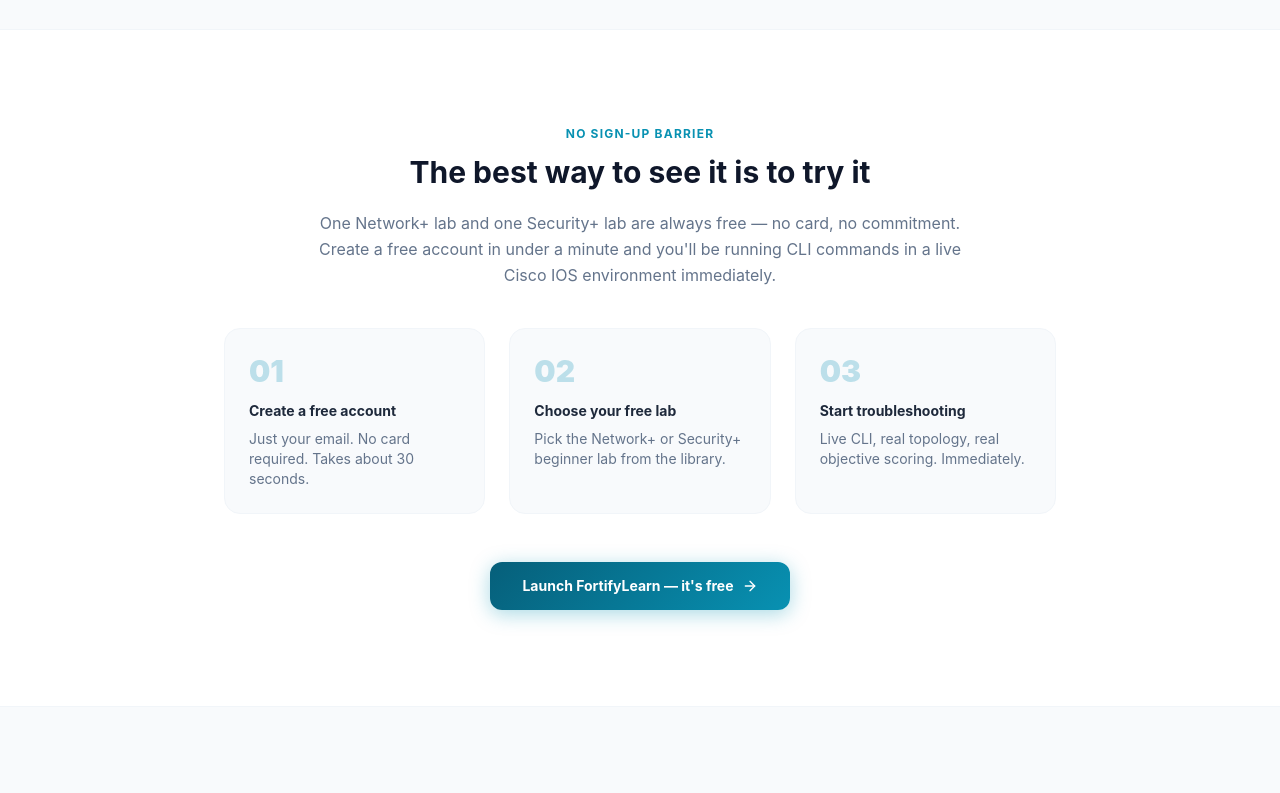
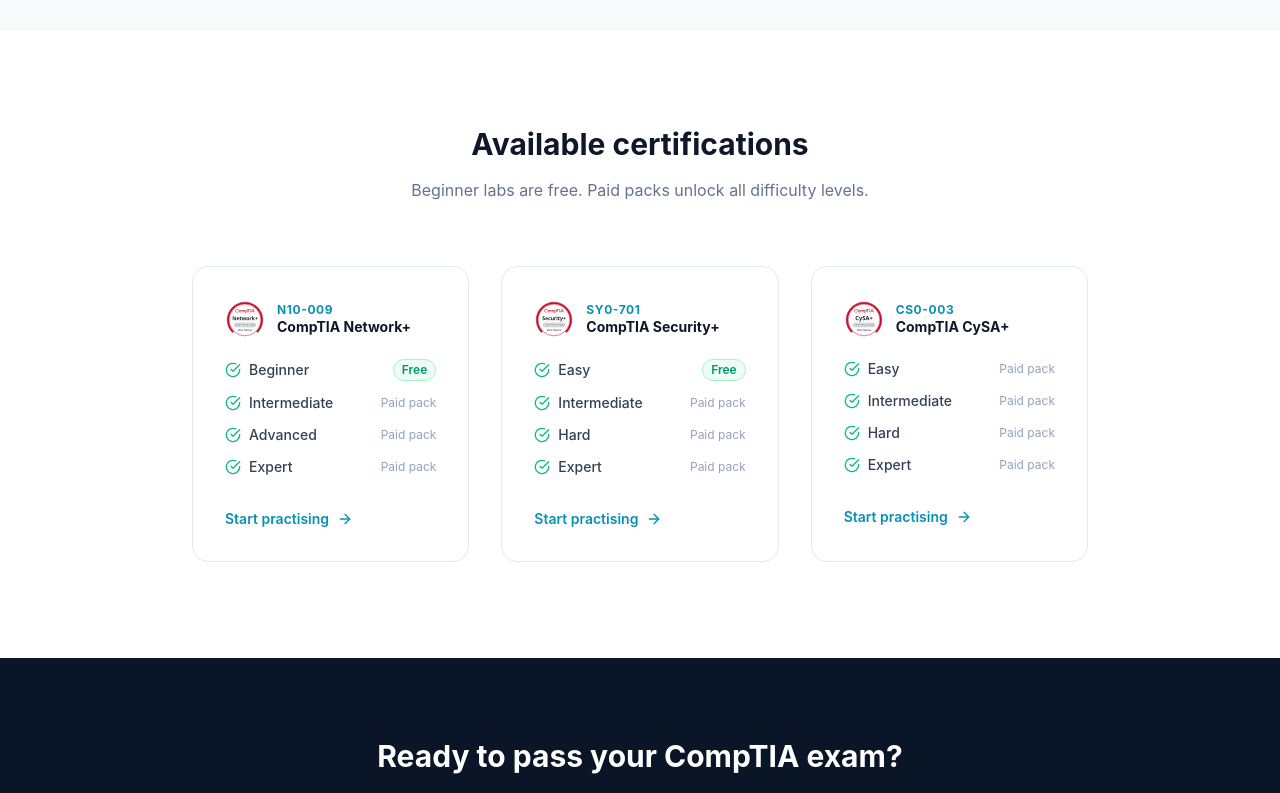
Before and after one commit to GazCocklin/cy-sec-website, a React (Vite) app: page /pbq-engine in a window 1280 px wide. Shown: the part 1460-2253 px from the top of the page. Built offline with nearby package versions, Linux system fonts and the light colour scheme; what @react-pdf/renderer would draw is missing.

Commit message:
fix: remove fabricated UI mockups from PBQ Engine page

```diff
--- a/src/pages/PBQEnginePage.jsx
+++ b/src/pages/PBQEnginePage.jsx
@@ -63,7 +63,7 @@ const PBQEnginePage = () => {
               <p className="text-white/40 text-sm">One free Network+ and one free Security+ lab — just enter your email.</p>
             </motion.div>
 
-            {/* Hero terminal — real IOS command output */}
+            {/* Hero: IOS terminal sample */}
             <motion.div initial={{ opacity: 0, x: 30 }} animate={{ opacity: 1, x: 0 }} transition={{ duration: 0.6, delay: 0.2 }}>
               <div className="bg-[#030D18] rounded-2xl overflow-hidden border border-white/10 shadow-2xl font-mono text-sm">
                 <div className="bg-[#071624] px-4 py-3 flex items-center gap-2 border-b border-white/5">
@@ -113,38 +113,8 @@ const PBQEnginePage = () => {
         </div>
       </section>
 
-      {/* ── SEE IT FOR YOURSELF ── */}
+      {/* ── CERTIFICATIONS ── */}
       <section className="py-24 bg-white border-t border-slate-100">
-        <div className="max-w-4xl mx-auto px-6 lg:px-8 text-center">
-          <p className="text-xs font-bold uppercase tracking-widest mb-3" style={{ color: '#0891B2' }}>No sign-up barrier</p>
-          <h2 className="text-3xl font-bold text-slate-900 mb-5">The best way to see it is to try it</h2>
-          <p className="text-slate-500 leading-relaxed mb-10 max-w-2xl mx-auto">
-            One Network+ lab and one Security+ lab are always free — no card, no commitment. Create a free account in under a minute and you'll be running CLI commands in a live Cisco IOS environment immediately.
-          </p>
-          <div className="grid sm:grid-cols-3 gap-6 mb-12 text-left">
-            {[
-              { step: '01', title: 'Create a free account', desc: 'Just your email. No card required. Takes about 30 seconds.' },
-              { step: '02', title: 'Choose your free lab', desc: 'Pick the Network+ or Security+ beginner lab from the library.' },
-              { step: '03', title: 'Start troubleshooting', desc: 'Live CLI, real topology, real objective scoring. Immediately.' },
-            ].map(item => (
-              <div key={item.step} className="bg-slate-50 rounded-2xl p-6 border border-slate-100">
-                <div className="text-3xl font-black mb-3" style={{ color: 'rgba(8,145,178,0.25)' }}>{item.step}</div>
-                <h3 className="font-bold text-slate-800 mb-2 text-sm">{item.title}</h3>
-                <p className="text-slate-500 text-sm">{item.desc}</p>
-              </div>
-            ))}
-          </div>
-          <a href="https://fortifylearn.co.uk" target="_blank" rel="noopener noreferrer">
-            <button className="inline-flex items-center gap-2 px-8 py-3.5 rounded-xl font-bold text-sm text-white transition-all"
-              style={{ background: 'linear-gradient(135deg, #065F7A, #0891B2)', boxShadow: '0 4px 20px rgba(8,145,178,0.35)' }}>
-              Launch FortifyLearn — it's free <ArrowRight size={16} />
-            </button>
-          </a>
-        </div>
-      </section>
-
-      {/* ── CERTIFICATIONS ── */}
-      <section className="py-24 bg-slate-50 border-t border-slate-100">
         <div className="max-w-7xl mx-auto px-6 lg:px-8">
           <div className="text-center mb-16">
             <h2 className="text-3xl font-bold text-slate-900 mb-4">Available certifications</h2>
@@ -152,7 +122,7 @@ const PBQEnginePage = () => {
           </div>
           <div className="grid md:grid-cols-3 gap-8 max-w-4xl mx-auto">
             {certs.map(cert => (
-              <div key={cert.code} className="bg-white border border-slate-200 rounded-2xl p-8">
+              <div key={cert.code} className="border border-slate-200 rounded-2xl p-8">
                 <div className="flex items-center gap-3 mb-5">
                   <img src={cert.logo} alt={cert.name} className="w-10 h-10 object-contain" />
                   <div>
```
